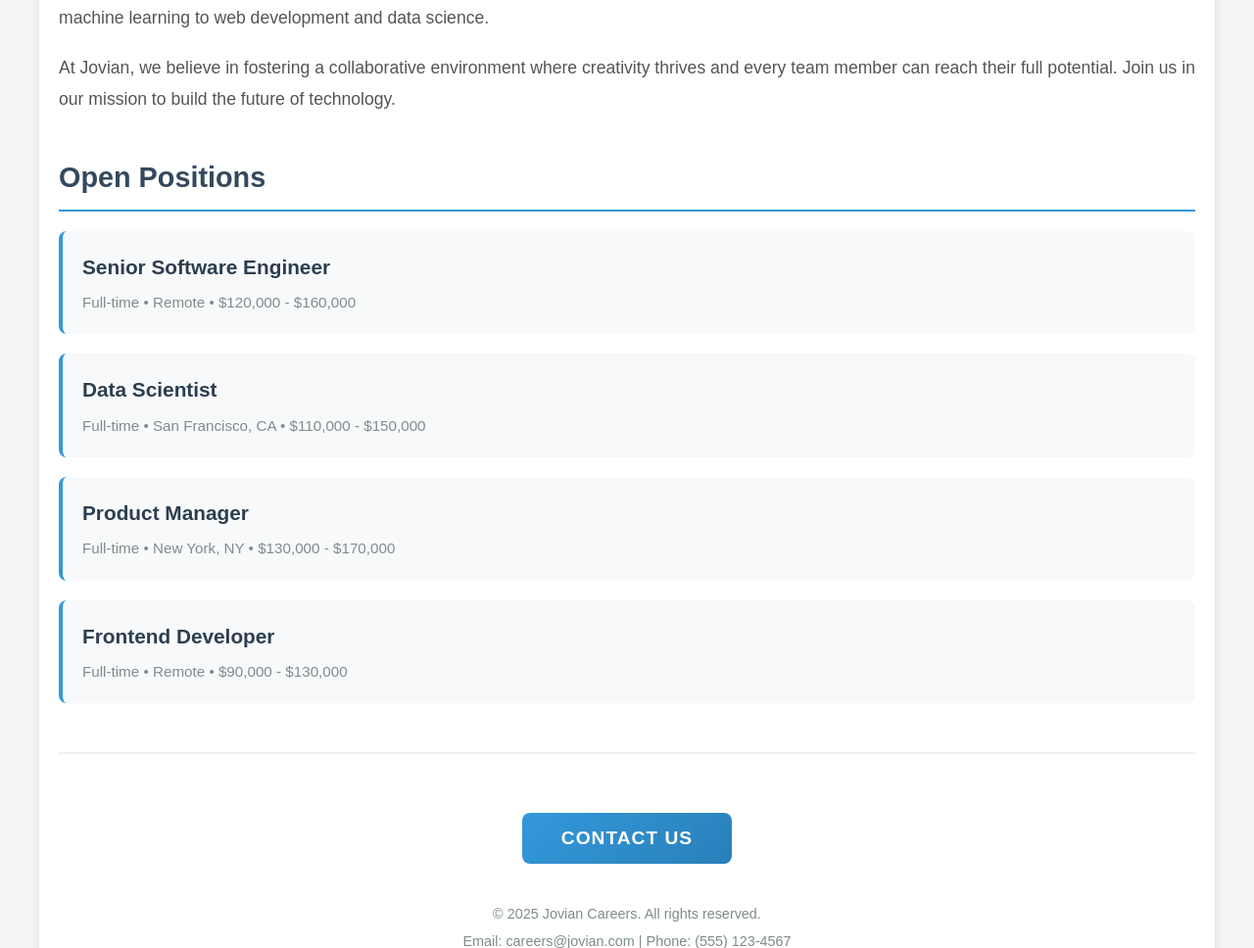
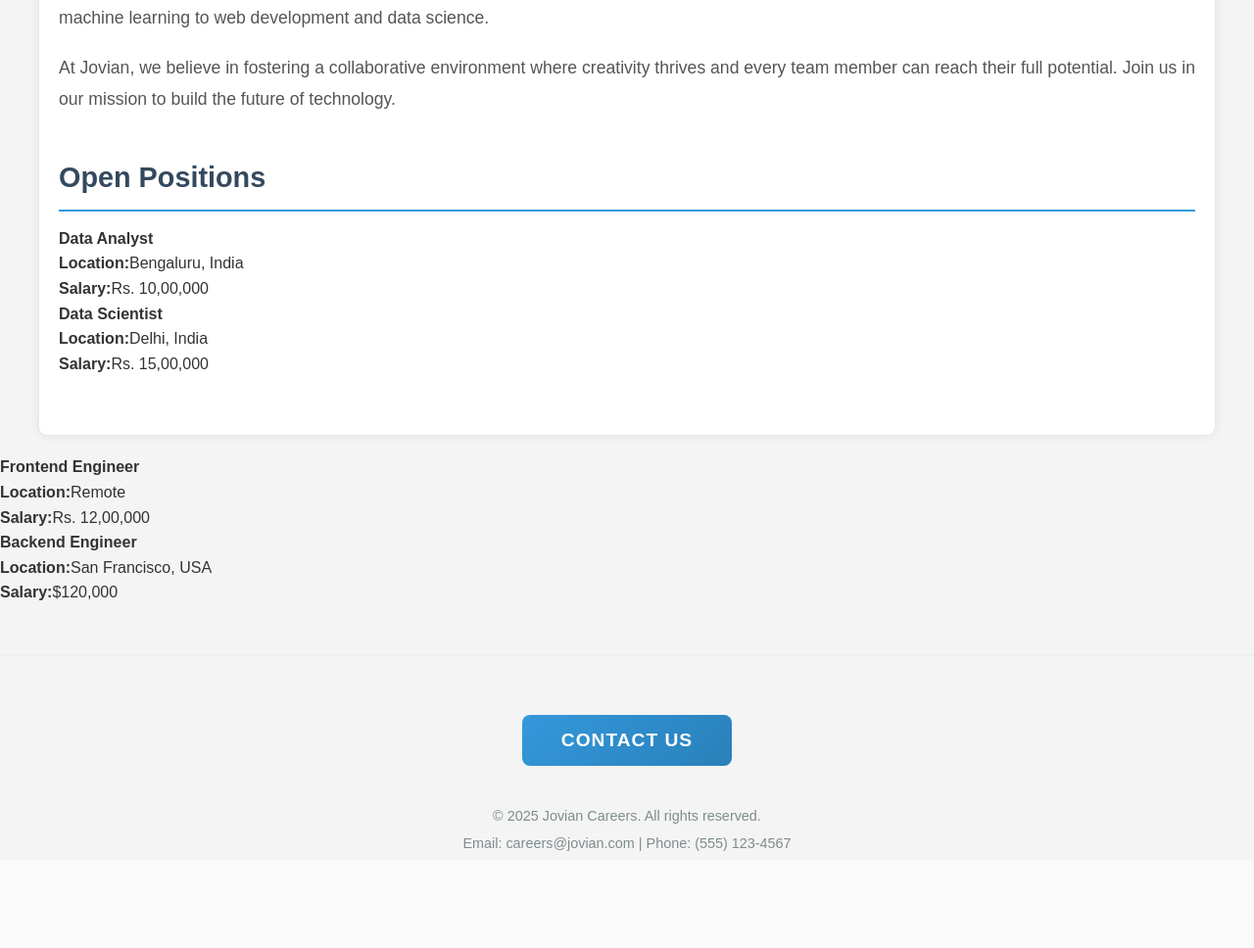
Before and after one commit to laxit-sankhat/job, a Flask app: page / in a window 1280 px wide. Shown: the part 676-1644 px from the top of the page at 98% size. After the commit the page ends 1545 px from the top, so only its background shows below. Run offline with Flask 3, Linux system fonts and the light colour scheme.

Commit message:
Checkpoint before assistant change: Display open job positions with details on the careers page
Update app.py to include job data and pass it to the home.html template. Modify home.html to dynamically render job titles, locations, and salaries from the passed data, replacing static job listings.

Replit-Commit-Author: Assistant

```diff
--- a/app.py
+++ b/app.py
@@ -2,9 +2,37 @@ from flask import Flask, render_template
 
 app = Flask(__name__)
 
+JOBS = [
+    {
+        'id': 1,
+        'title': 'Data Analyst',
+        'location': 'Bengaluru, India',
+        'salary': 'Rs. 10,00,000'
+    },
+    {
+        'id': 2,
+        'title': 'Data Scientist',
+        'location': 'Delhi, India',
+        'salary': 'Rs. 15,00,000'
+    },
+    {
+        'id': 3,
+        'title': 'Frontend Engineer',
+        'location': 'Remote',
+        'salary': 'Rs. 12,00,000'
+    },
+    {
+        'id': 4,
+        'title': 'Backend Engineer',
+        'location': 'San Francisco, USA',
+        'salary': '$120,000'
+    }
+
+]
+
 @app.route("/")
 def hello_world():
-    return render_template("home.html")
+    return render_template("home.html", jobs=JOBS,company_name="Jovian")
 
 if __name__ == "__main__":
     app.run(host="0.0.0.0", debug=True)
--- a/templates/home.html
+++ b/templates/home.html
@@ -10,7 +10,7 @@
 <body>
   <div id="container">
     <header>
-      <h1>Jovian Careers</h1>
+      <h1>{{company_name}} Careers</h1>
       <p class="subtitle">Building the future of technology, one hire at a time</p>
     </header>
 
@@ -25,23 +25,19 @@
 
       <section class="jobs-section">
         <h2>Open Positions</h2>
-        <div class="job-list">
-          <div class="job-item">
-            <h3>Senior Software Engineer</h3>
-            <p>Full-time • Remote • $120,000 - $160,000</p>
+        <div>
+          {% for job in jobs %}
+            <div>
+              <h4>{{job['title']}}</h4>
+            </div>
+            <div>
+              <b>Location:</b>{{job['location']}}
+            </div>
+            <div>
+              <b>Salary:</b>{{job['salary']}}
+            </div>
           </div>
-          <div class="job-item">
-            <h3>Data Scientist</h3>
-            <p>Full-time • San Francisco, CA • $110,000 - $150,000</p>
-          </div>
-          <div class="job-item">
-            <h3>Product Manager</h3>
-            <p>Full-time • New York, NY • $130,000 - $170,000</p>
-          </div>
-          <div class="job-item">
-            <h3>Frontend Developer</h3>
-            <p>Full-time • Remote • $90,000 - $130,000</p>
-          </div>
+          {% endfor %}
         </div>
       </section>
     </main>
```
